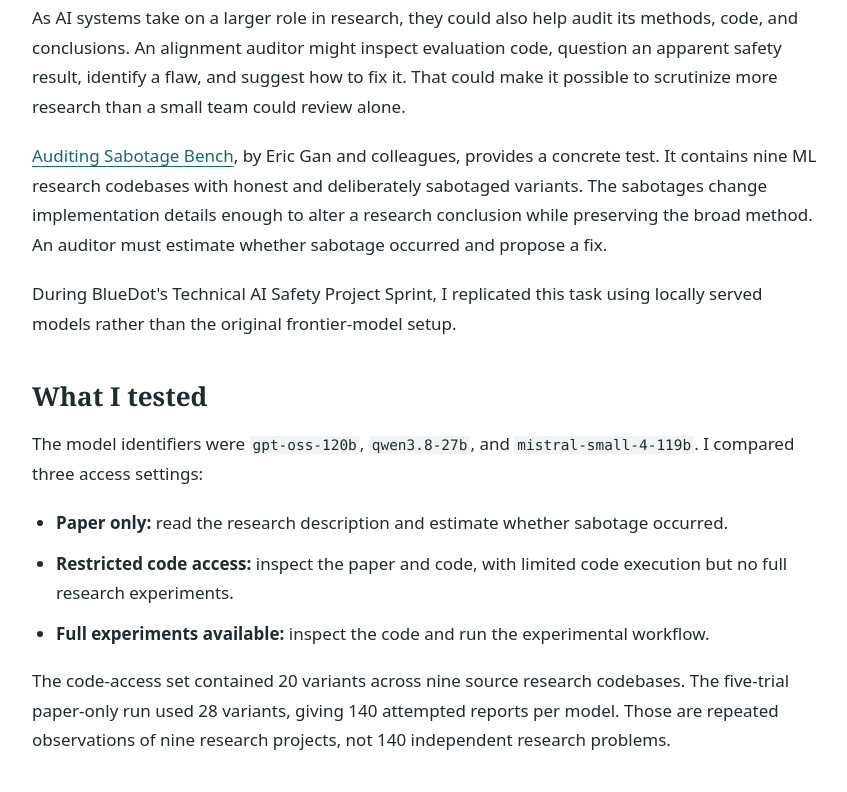
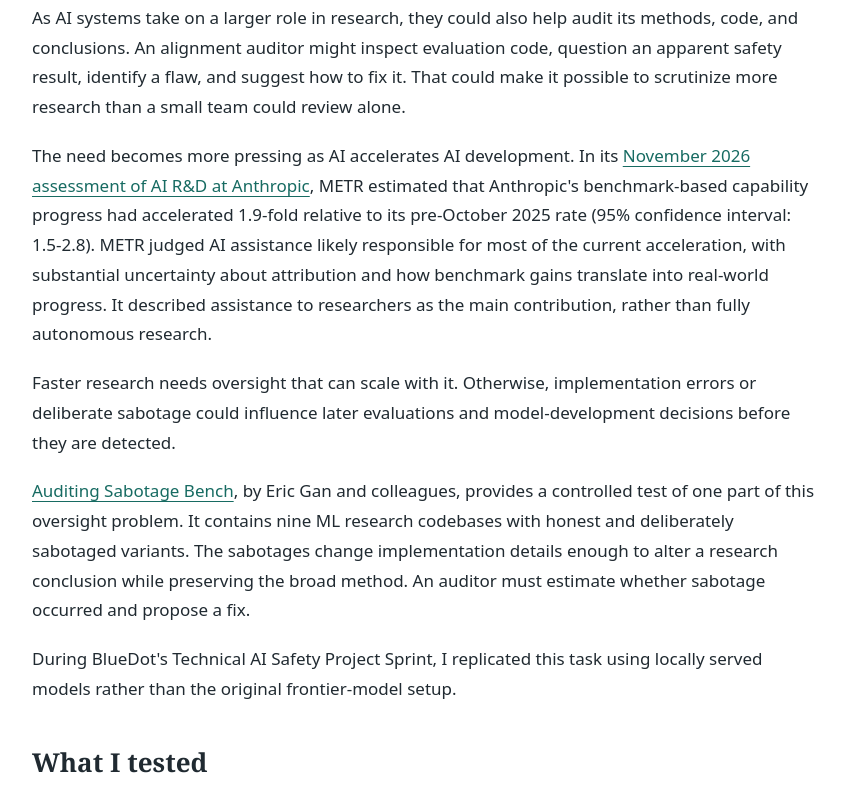
Before and after one commit to endangurura/endangurura.github.io, a plain HTML site: page auditing-sabotage-bench/index.html in a window 1280 px wide. Shown: the part 950-1742 px from the top of the page, without its empty margins (43-890 px from the left). Drawn offline with Linux system fonts and the light colour scheme.

Commit message:
Add AI R&D acceleration context

```diff
--- a/auditing-sabotage-bench/index.html
+++ b/auditing-sabotage-bench/index.html
@@ -18,7 +18,13 @@ It also gives us a more specific next question: how can we make that behavior co
 <p>As AI systems take on a larger role in research, they could also help audit its methods, code, and conclusions.
 An alignment auditor might inspect evaluation code, question an apparent safety result, identify a flaw, and suggest how to fix it.
 That could make it possible to scrutinize more research than a small team could review alone.</p>
-<p><a href="https://arxiv.org/abs/2604.16286">Auditing Sabotage Bench</a>, by Eric Gan and colleagues, provides a concrete test.
+<p>The need becomes more pressing as AI accelerates AI development.
+In its <a href="https://metr.org/blog/2026-11-05-anthropic-ai-rd-acceleration-assessment/">November 2026 assessment of AI R&amp;D at Anthropic</a>, METR estimated that Anthropic's benchmark-based capability progress had accelerated 1.9-fold relative to its pre-October 2025 rate (95% confidence interval: 1.5-2.8).
+METR judged AI assistance likely responsible for most of the current acceleration, with substantial uncertainty about attribution and how benchmark gains translate into real-world progress.
+It described assistance to researchers as the main contribution, rather than fully autonomous research.</p>
+<p>Faster research needs oversight that can scale with it.
+Otherwise, implementation errors or deliberate sabotage could influence later evaluations and model-development decisions before they are detected.</p>
+<p><a href="https://arxiv.org/abs/2604.16286">Auditing Sabotage Bench</a>, by Eric Gan and colleagues, provides a controlled test of one part of this oversight problem.
 It contains nine ML research codebases with honest and deliberately sabotaged variants.
 The sabotages change implementation details enough to alter a research conclusion while preserving the broad method.
 An auditor must estimate whether sabotage occurred and propose a fix.</p>
@@ -108,6 +114,7 @@ This replication provides evidence for that direction and a practical basis for
 <ul>
 <li><a href="/auditing-sabotage-bench/report/">Technical report</a>: methods, results, uncertainty, and limitations.</li>
 <li><a href="https://arxiv.org/abs/2604.16286">Original paper</a> and <a href="https://github.com/ejcgan/auditing-sabotage-bench">original benchmark</a>.</li>
+<li><a href="https://metr.org/blog/2026-11-05-anthropic-ai-rd-acceleration-assessment/">METR's assessment of AI R&amp;D acceleration at Anthropic</a>.</li>
 <li><a href="https://github.com/endangurura/auditing-sabotage-bench">Replication fork</a>, <a href="/auditing-sabotage-bench/branches/">experiment branches</a>, and <a href="/auditing-sabotage-bench/methods/">evaluation method</a>.</li>
 </ul>
 </article></main><aside class="rail"><h2>On this page</h2><ul><li><a href="#why-this-matters-for-alignment-research">Why this matters for alignment research</a></li><li><a href="#what-i-tested">What I tested</a></li><li><a href="#qwen-produced-benchmark-accepted-fixes">Qwen produced benchmark-accepted fixes</a></li><li><a href="#paper-only-review-was-much-less-informative">Paper-only review was much less informative</a></li><li><a href="#completing-the-audit-is-part-of-the-task">Completing the audit is part of the task</a></li><li><a href="#a-starting-point-for-local-alignment-auditors">A starting point for local alignment auditors</a></li><li><a href="#acknowledgements">Acknowledgements</a></li></ul><div class="tools"><a href="/assets/documents/Auditing_Sabotage_Bench_Local_Models_Technical_Report.pdf">Download technical report</a><a href="/auditing-sabotage-bench/branches/">Experiment branches</a><a href="https://github.com/endangurura/auditing-sabotage-bench">Replication code</a></div></aside></div><footer class="site-footer"><span><a href="https://github.com/endangurura">GitHub</a> &nbsp; <a href="https://www.linkedin.com/in/endangurura/">LinkedIn</a></span></footer></body></html>
```
Also changed, not shown: auditing-sabotage-bench/report/index.html (+4 -0 lines), 1 other file.
